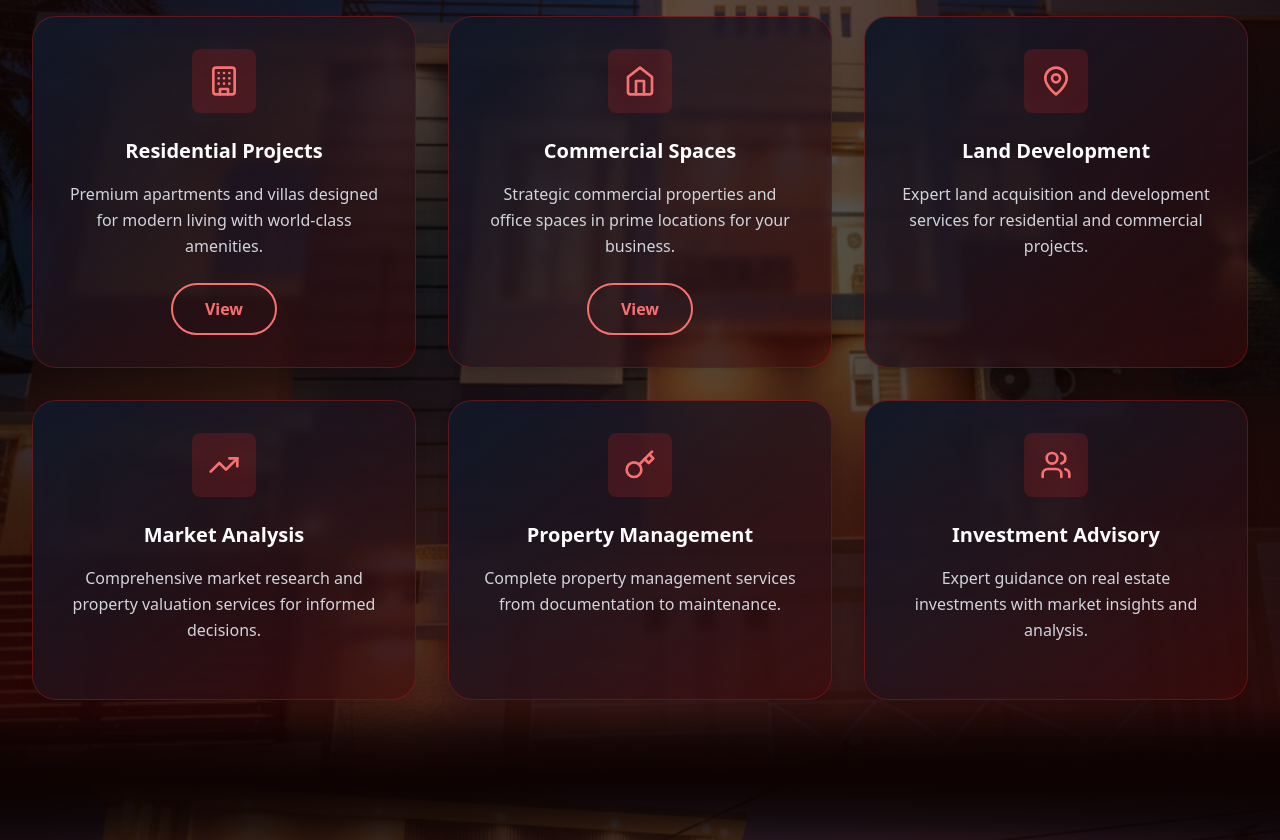
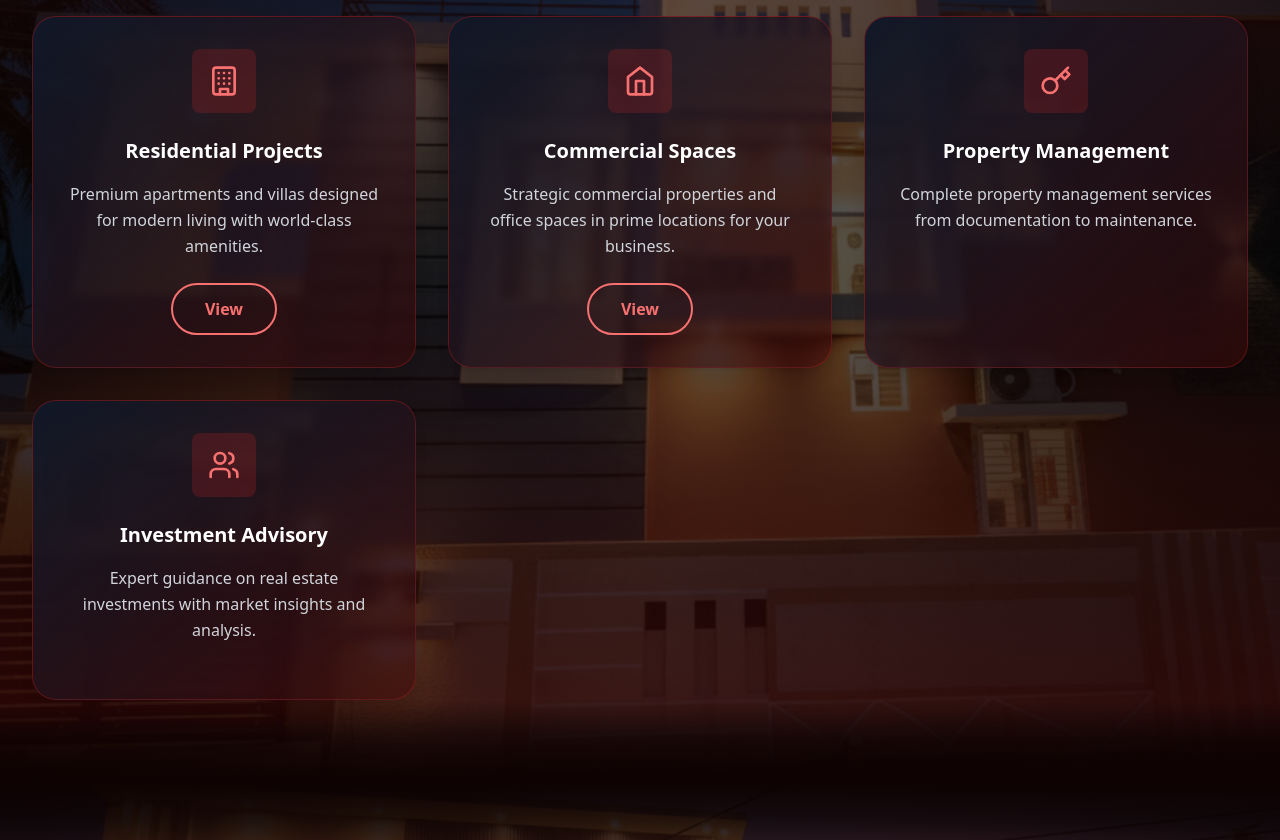
Before and after one commit to ayyavuayyavupromoters-sys/Ayyavu-Promoters, a React (Vite) app: page / in a window 1280 px wide. Shown: the part 1040-1880 px from the top of the page. Built offline with nearby package versions, Linux system fonts and the light colour scheme; no server answers.

Commit message:
Remove services and fix navigation filtering

```diff
--- a/src/components/Properties.tsx
+++ b/src/components/Properties.tsx
@@ -1,18 +1,25 @@
 import React from 'react';
 import { useState, useEffect } from 'react';
+import { useSearchParams } from 'react-router-dom';
 import { ArrowLeft, MapPin, Home, Ruler, Calendar, Building } from 'lucide-react';
 import { supabase } from '../lib/supabase';
 import type { PropertyListing } from '../lib/supabase';
 
 
 const Properties = () => {
+  const [searchParams] = useSearchParams();
   const [activeTab, setActiveTab] = useState<'residential' | 'commercial'>('residential');
   const [properties, setProperties] = useState<PropertyListing[]>([]);
   const [loading, setLoading] = useState(true);
 
   useEffect(() => {
+    // Check URL parameter for property type
+    const typeParam = searchParams.get('type');
+    if (typeParam === 'residential' || typeParam === 'commercial') {
+      setActiveTab(typeParam);
+    }
     fetchProperties();
-  }, []);
+  }, [searchParams]);
 
   const fetchProperties = async () => {
     try {
--- a/src/components/Services.tsx
+++ b/src/components/Services.tsx
@@ -6,11 +6,11 @@ const Services = () => {
   const navigate = useNavigate();
 
   const handleViewResidential = () => {
-    navigate('/properties');
+    navigate('/properties?type=residential');
   };
 
   const handleViewCommercial = () => {
-    navigate('/properties');
+    navigate('/properties?type=commercial');
   };
 
   const services = [
@@ -27,18 +27,6 @@ const Services = () => {
       description: "Strategic commercial properties and office spaces in prime locations for your business.",
       hasViewButton: true,
       onView: handleViewCommercial
-    },
-    {
-      icon: MapPin,
-      title: "Land Development",
-      description: "Expert land acquisition and development services for residential and commercial projects.",
-      hasViewButton: false
-    },
-    {
-      icon: TrendingUp,
-      title: "Market Analysis",
-      description: "Comprehensive market research and property valuation services for informed decisions.",
-      hasViewButton: false
     },
     {
       icon: Key,
```
